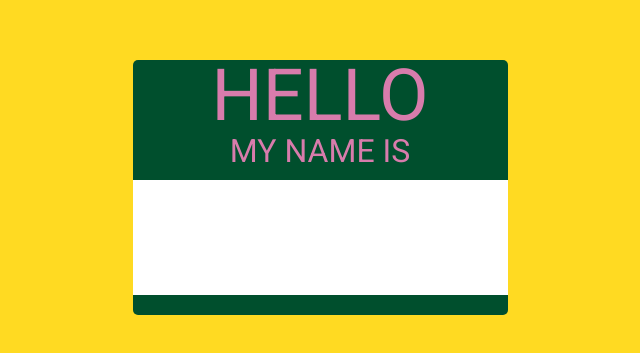
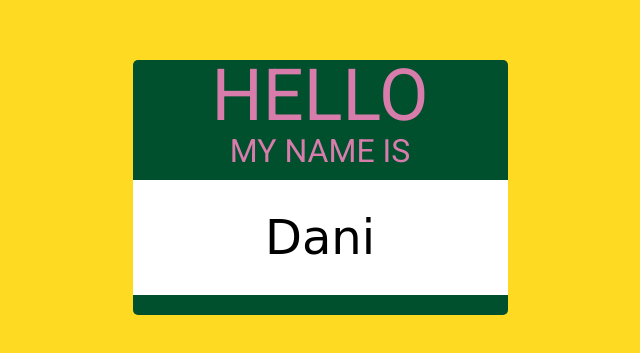
Before and after one commit to dpcairns/lab-02a-nametag, a plain HTML site: page index.html in a window 1280 px wide. Shown: the part 221-574 px from the top of the page, without its empty margins (320-960 px from the left). Drawn offline with Linux system fonts and the light colour scheme.

Commit message:
add cursive

```diff
--- a/index.html
+++ b/index.html
@@ -14,6 +14,7 @@
             <div class="my-name-is">MY NAME IS</div>
         </section>
         <section class="middle">
+            Dani
         </section>
         <section class="bottom">
         </section>
--- a/style.css
+++ b/style.css
@@ -21,8 +21,13 @@ main {
 }
 
 .middle {
+    display: flex;
+    justify-content: center;
+    align-items: center;
     background: white;
     height: 115px;
+    font-family: cursive;
+    font-size: 3rem;
 }
 
 .bottom {
```
